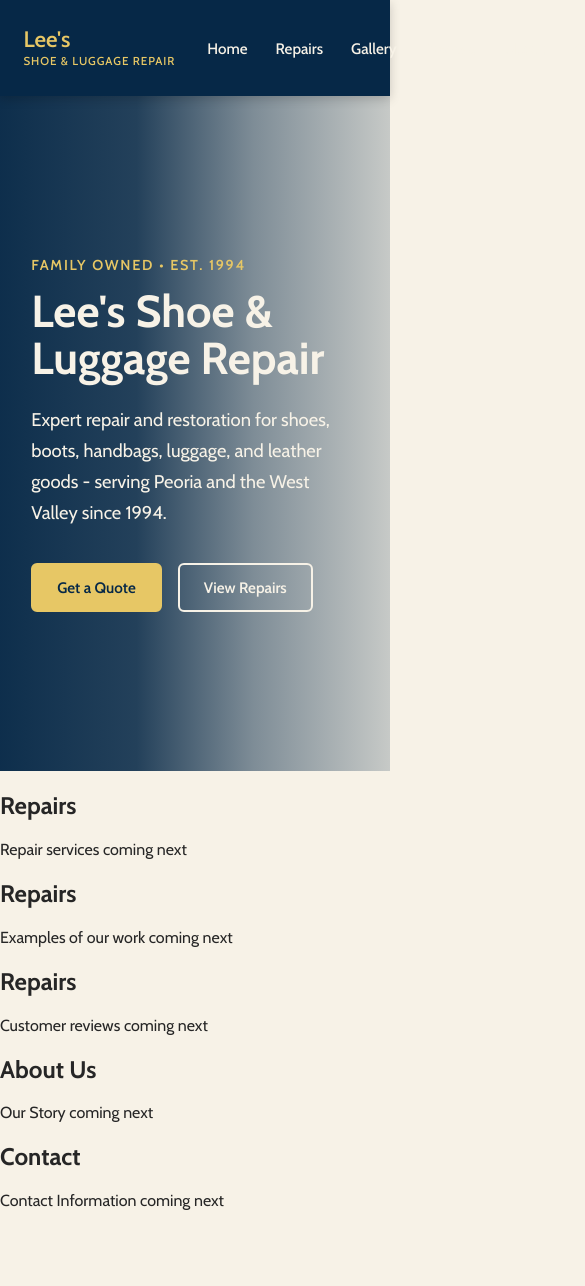
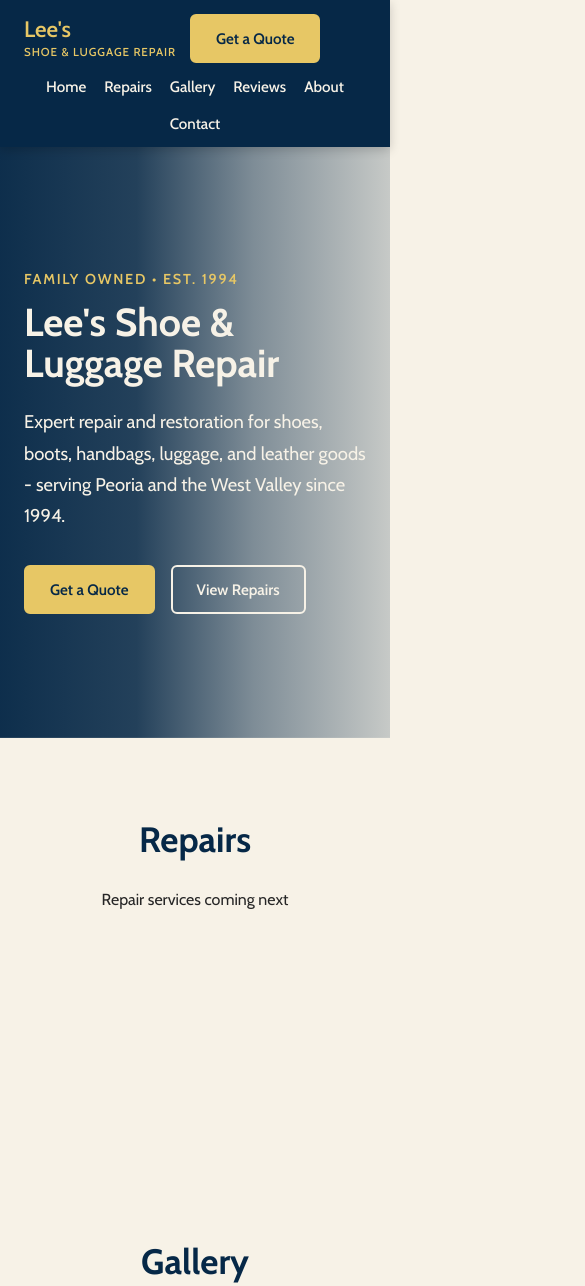
Before and after one commit to gosupark27/lsr_site_prototype, a website with bundled scripts: page index.html in a window 390 px wide. Shown: the top 1286 px of the page, 585 px wide, since content can reach past the window. Before the commit the page ends 1226 px from the top, so only its background shows below. Built offline with nearby package versions, Linux system fonts and the light colour scheme; files whose address does not match are found by name.

Commit message:
completed navbar and hero, removed old code

```diff
--- a/index.html
+++ b/index.html
@@ -51,11 +51,11 @@
              <p>Repair services coming next</p>
             </section>
             <section class="page-section" id="gallery">
-                <h2>Repairs</h2>
+                <h2>Gallery</h2>
                 <p>Examples of our work coming next</p>
             </section>
             <section class="page-section" id="reviews">
-                <h2>Repairs</h2>
+                <h2>Reviews</h2>
                 <p>Customer reviews coming next</p>
             </section>
             <section class="page-section" id="about">
--- a/style.css
+++ b/style.css
@@ -206,3 +206,45 @@ body {
     color: var(--navy);
     transform: translateY(-2px);
 }
+
+.page-section {
+    min-height: 50vh;
+    padding: 80px 8%;
+}
+
+.page-section h2 {
+    margin-top: 0;
+    color: var(--navy);
+    font-size: 2.2rem;
+    text-align: center;
+}
+
+.page-section > p {
+    text-align: center;
+}
+
+@media (max-width: 900px) {
+    .navbar {
+        flex-wrap: wrap;
+        gap: 14px;
+        padding: 14px 24px;
+    }
+
+    .navbar-links {
+        order: 3;
+        width:100%;
+        justify-content: center;
+        gap: 18px;
+        flex-wrap: wrap;
+    }
+
+    .hero-section {
+        min-height: 70vh;
+        padding: 70px 24px;
+        background-position: 65% center;
+    }
+
+    .hero-title {
+        font-size: clamp(2.4rem, 10vw, 3.5rem);
+    }
+}
```
